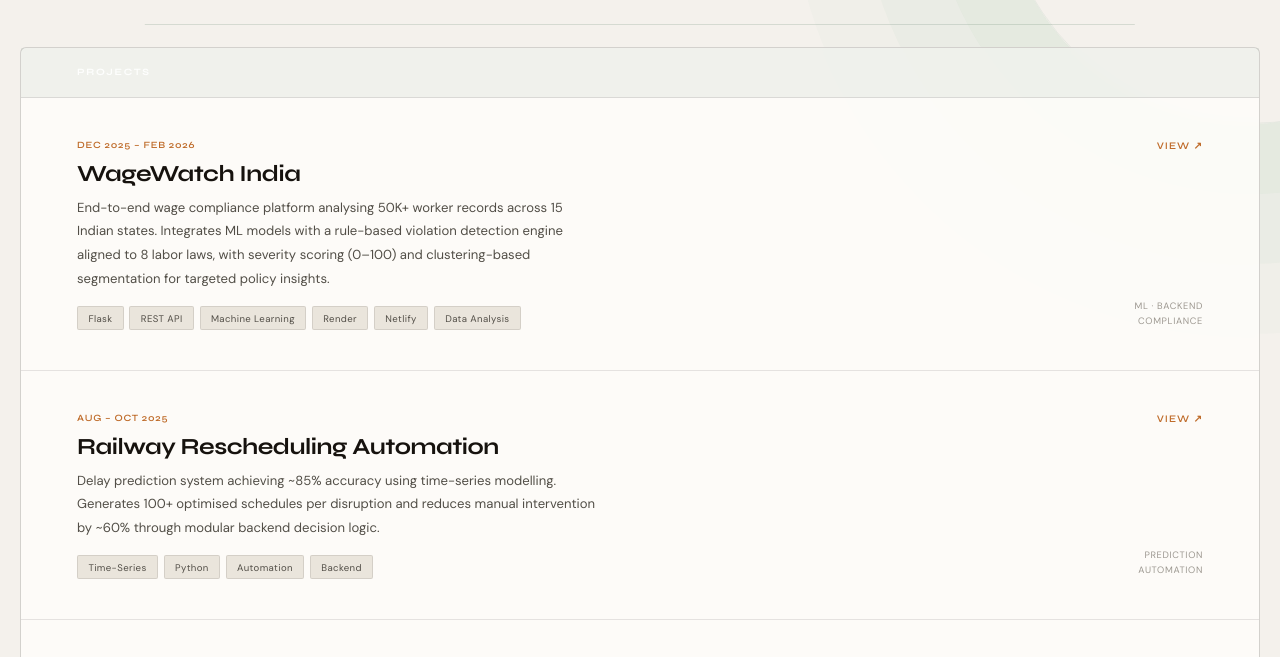
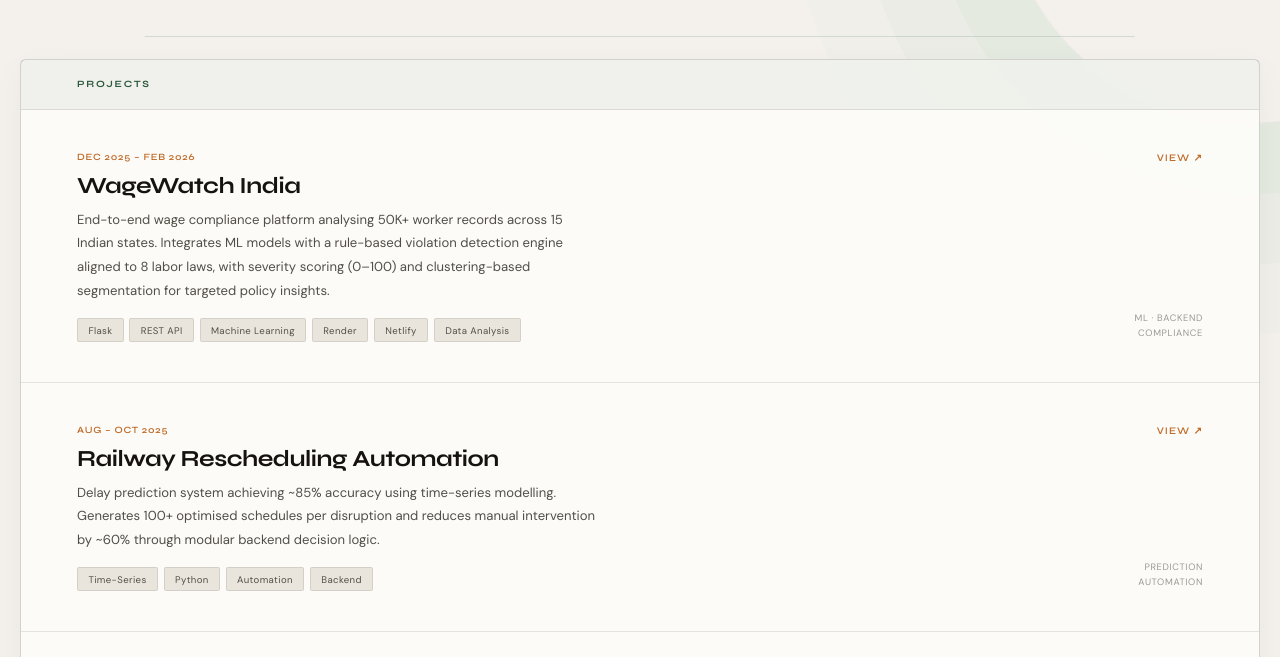
Before and after one commit to kiyoshi-code/portfolio, a plain HTML site: page index.html in a window 1280 px wide. Shown: the part 896-1553 px from the top of the page. Drawn offline with Linux system fonts and the light colour scheme.

Commit message:
Update index.html
Fix background gradient syntax and adjust styles for hero section and main layout.

```diff
--- a/index.html
+++ b/index.html
@@ -41,11 +41,13 @@ body {
   inset: 0;
   z-index: 0;
   pointer-events: none;
+
   background:
     radial-gradient(circle at 15% 20%, rgba(45,90,61,0.18), transparent 40%),
     radial-gradient(circle at 85% 80%, rgba(191,107,42,0.10), transparent 40%),
     linera-gradient(rgba(45,90,61,0.06) 1px, transparent 1px),
     linear-gradient(90deg, rgba(45,90,61,0.06) 1px, transparent 1px);
+
   background-siz:
     100% 100%,
     100% 100%,
@@ -153,7 +155,7 @@ nav.name-visible .nav-logo { opacity: 1; transform: translateY(0); pointer-event
 }
 .hero-right {
   padding: 5.5rem 2.5rem 3rem;
-  background: rgab(235, 242, 237, 0.75);
+  background: rgba(235, 242, 237, 0.75);
   backdrop-filter:blur(3px);
 }
 
@@ -241,7 +243,8 @@ nav.name-visible .nav-logo { opacity: 1; transform: translateY(0); pointer-event
 /* ── MAIN ── */
 .main {
   position: relative; z-index: 1;
-  max-width: 1240px; margin: 48px auto;
+  max-width: 1240px; margin: 60px auto;
+  box-shadow: 0 10px 35px rgba(0,0,0,0.04);
   border: 1px solid var(--linemd);
   background: rgba(253,252,249,0.92);
   backdrop-filter: blur(3px);
@@ -270,7 +273,8 @@ background:rgba(45,90,61,0.15);
 .sec-bar-title, .col-header span {
   font-family: 'Syne', sans-serif;
   font-size: 0.6rem; font-weight: 700; letter-spacing: 0.18em;
-  text-transform: uppercase; color: rgba(255,255,255,0.88);
+  text-transform: uppercase;
+  color: var(--green);
 }
 
 /* ── TWO-COL ── */
```
